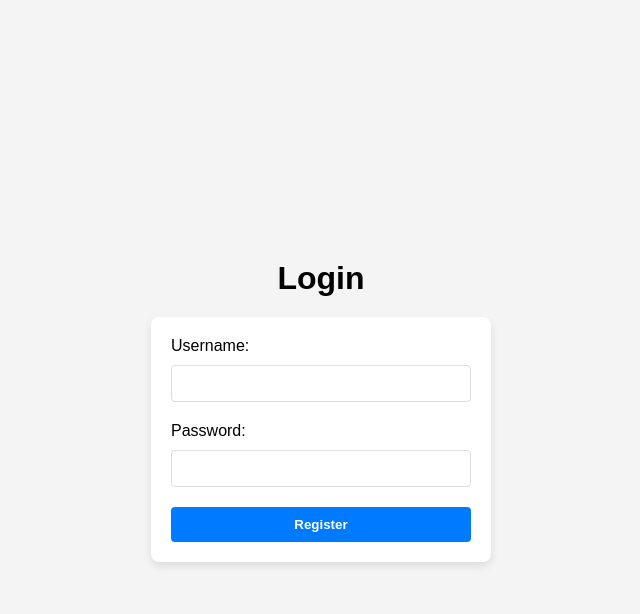
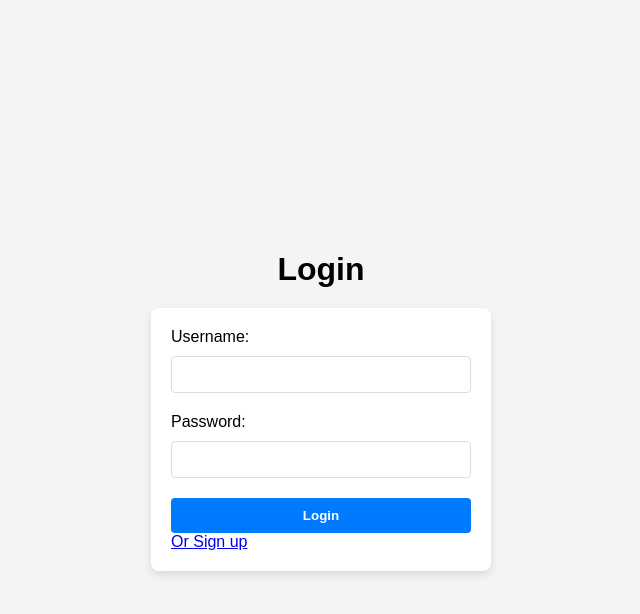
Before and after one commit to themask025/chord-visualizer, a PHP site: page / in a window 1280 px wide. Shown: the top 614 px of the page, without its empty margins (319-959 px from the left). Run offline with PHP 8.4, Linux system fonts and the light colour scheme.

Commit message:
Added links from login form to registration form and vice versa

```diff
--- a/views/login/login.php
+++ b/views/login/login.php
@@ -25,7 +25,8 @@
     <label for="password">Password:</label>
     <input class="form-input" type="password" id="password" name="password" required>
 
-    <button class="submit-button" type="submit">Register</button>
+    <button class="submit-button" type="submit">Login</button>
+    <a href="<?php echo BASE_PATH; ?>register">Or Sign up</a>
   </form>
 </body>
 
--- a/views/register/register.php
+++ b/views/register/register.php
@@ -30,6 +30,8 @@
   <input class="form-input" type="password" id="password_confirmation" name="password_confirmation" required><br><br>
 
   <button class="submit-button" type="submit">Register</button>
+  <a href="<?php echo BASE_PATH; ?>login">Or Log in</a>
+
 </form>
 </body>
 </html>
```
